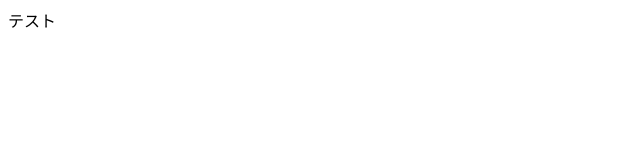
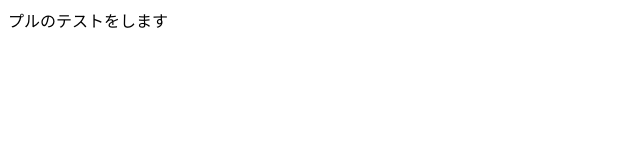
Before and after one commit to kazukiqianchuan85-dot/git-test, a plain HTML site: page index.html in a window 1280 px wide. Shown: the whole page, without its empty margins (0-640 px from the left). Drawn offline with Linux system fonts and the light colour scheme.

Commit message:
Update index.html

```diff
--- a/index.html
+++ b/index.html
@@ -1 +1 @@
-<p>テスト</p>
+<p>プルのテストをします</p>
```
